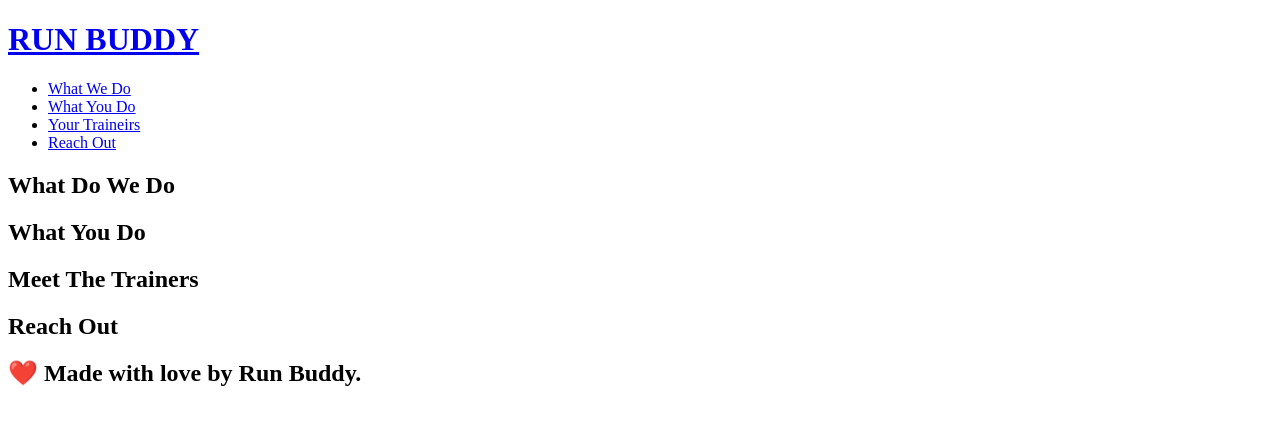
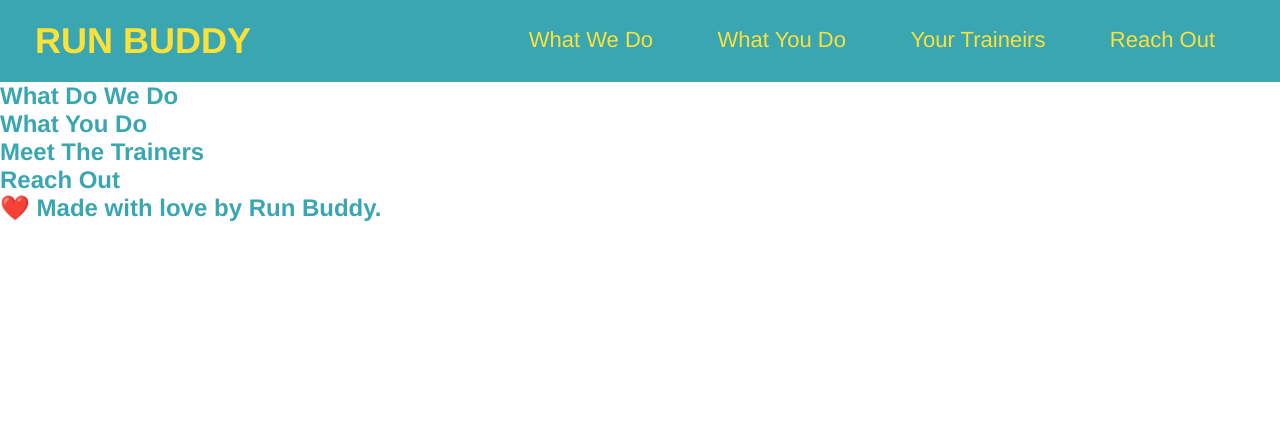
Before and after one commit to rnaryal/run-buddy-responsive, a plain HTML site: page index.html in a window 1280 px wide. Drawn offline with Linux system fonts and the light colour scheme.

Commit message:
Applied intial CSS

```diff
--- /dev/null
+++ b/assets/css/style.css
@@ -0,0 +1,46 @@
+/* apply styles to the <header> */
+* {
+    margin: 0;
+    padding: 0;
+  }
+
+
+header {
+    padding: 20px 35px;
+    background-color: #39a6b2
+}
+
+header h1 {
+    font-weight: bold;
+    font-size: 36px;
+    color: #fce138
+    margin: 0;
+    display: inline;
+}
+
+header a{
+    text-decoration: none;
+    color: #fce138
+}
+
+header nav {
+    float: right;
+    margin: 7px 0;
+}
+
+header nav ul li {
+    display: inline;
+}
+
+header nav ul li a {
+margin: 0 30px;
+font-weight: lighter;
+font-size: 22px;
+}
+
+
+body {
+    color: #39a6b2;
+    font-family: Helvetica, Arial, sans-serif;
+
+  }
--- a/index.html
+++ b/index.html
@@ -5,6 +5,7 @@
     <meta http-equiv="X-UA-Compatible" content="IE=edge">
     <meta name="viewport" content="width=device-width, initial-scale=1.0">
     <title>Run Buddy</title>
+    <link rel="stylesheet" href="./assets/css/style.css" />
 </head>
 <body>
     <!-- navigation -->
```
